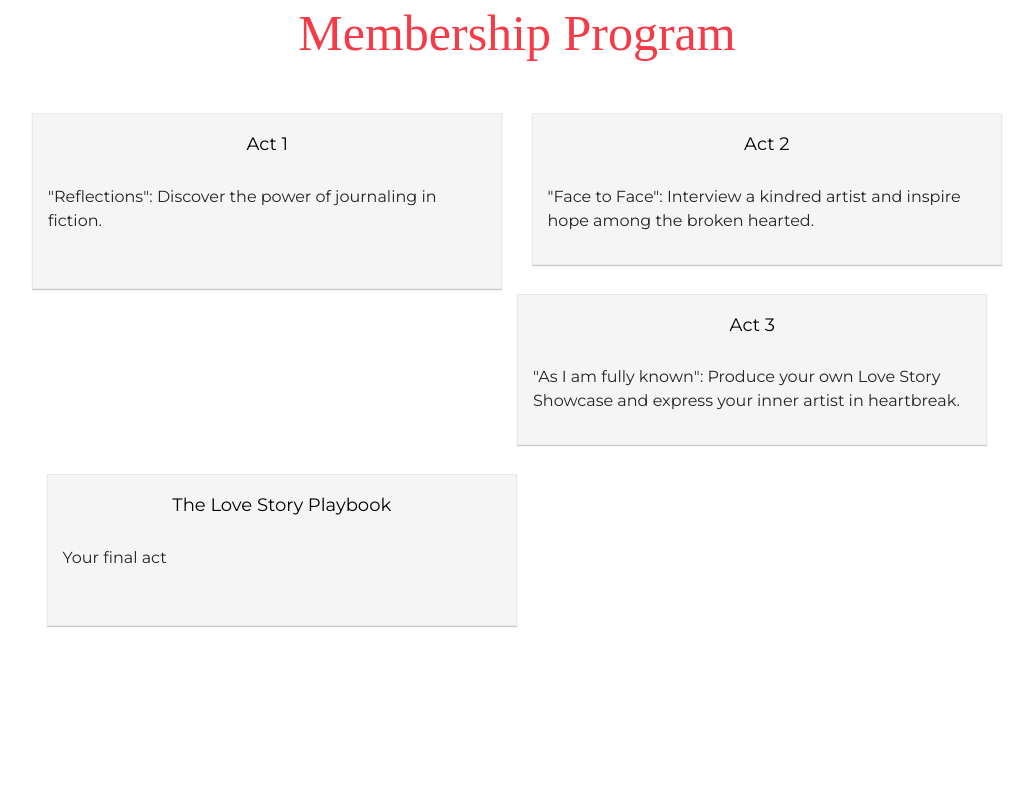
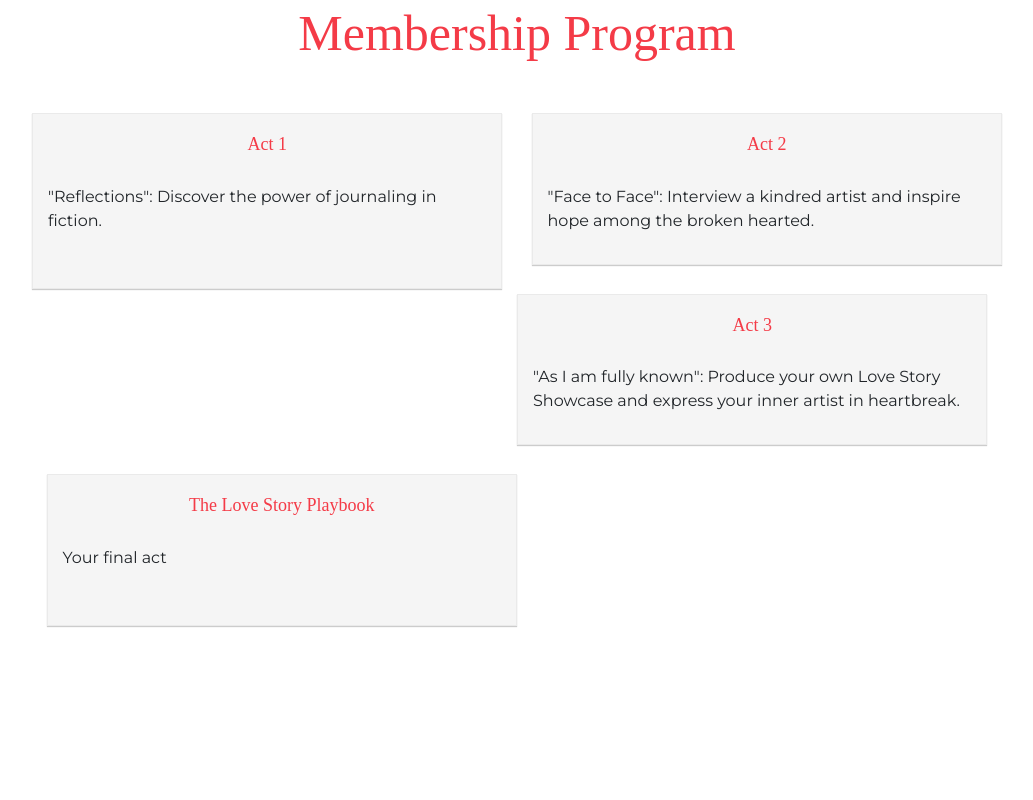
Before and after one commit to mikebkim/thelovestorymembership, a plain HTML site: page index.html in a window 1280 px wide. Shown: the part 877-1677 px from the top of the page, without its empty margins (123-1156 px from the left). Drawn offline with nearby package versions, Linux system fonts and the light colour scheme; a web font is replaced by a local one.

Commit message:
changing font styles

```diff
--- a/css/main.css
+++ b/css/main.css
@@ -73,12 +73,12 @@ h4 {
 }
 
 h5 {
-    color: black !important;
+    color: #F43B47 !important;
     display: flex;
     justify-content: center;
     align-items: center;
     margin: 5px auto !important;
-    font-family: 'Montserrat' !important;
+    font-family: 'Rustico' !important;
     font-size: 18px !important;
 }
 
```
